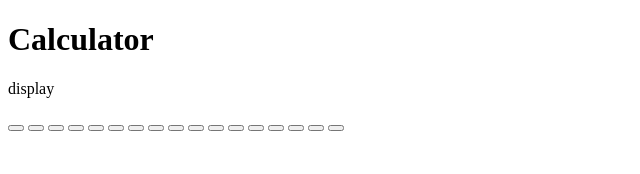
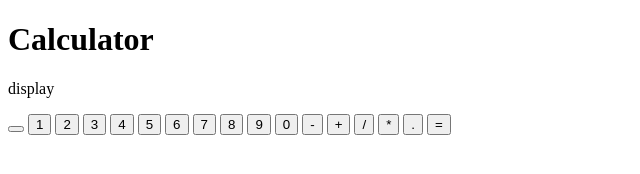
Before and after one commit to KwaziiMedia/Calculator-App, a plain HTML site: page workSpace/index.html in a window 1280 px wide. Shown: the whole page, without its empty margins (0-640 px from the left). Drawn offline with Linux system fonts and the light colour scheme.

Commit message:
Update index.html
added text to html

```diff
--- a/workSpace/index.html
+++ b/workSpace/index.html
@@ -15,22 +15,22 @@
                 </div>
                     <div class="calculatorGrid">
                         <button id="allClear"></button>
-                        <button id="num1"></button>
-                        <button id="num2"></button>
-                        <button id="num3"></button>
-                        <button id="num4"></button>
-                        <button id="num5"></button>
-                        <button id="num6"></button>
-                        <button id="num7"></button>
-                        <button id="num8"></button>
-                        <button id="num9"></button>
-                        <button id="num0"></button>
-                        <button id="minus"></button>
-                        <button id="plus"></button>
-                        <button id="divide"></button>
-                        <button id="multiply"></button>
-                        <button id="decimal"></button>
-                        <button id="equal"></button>
+                        <button id="num1">1</button>
+                        <button id="num2">2</button>
+                        <button id="num3">3</button>
+                        <button id="num4">4</button>
+                        <button id="num5">5</button>
+                        <button id="num6">6</button>
+                        <button id="num7">7</button>
+                        <button id="num8">8</button>
+                        <button id="num9">9</button>
+                        <button id="num0">0</button>
+                        <button id="minus">-</button>
+                        <button id="plus">+</button>
+                        <button id="divide">/</button>
+                        <button id="multiply">*</button>
+                        <button id="decimal">.</button>
+                        <button id="equal">=</button>
                     </div>
             </div>
     </div>
```
